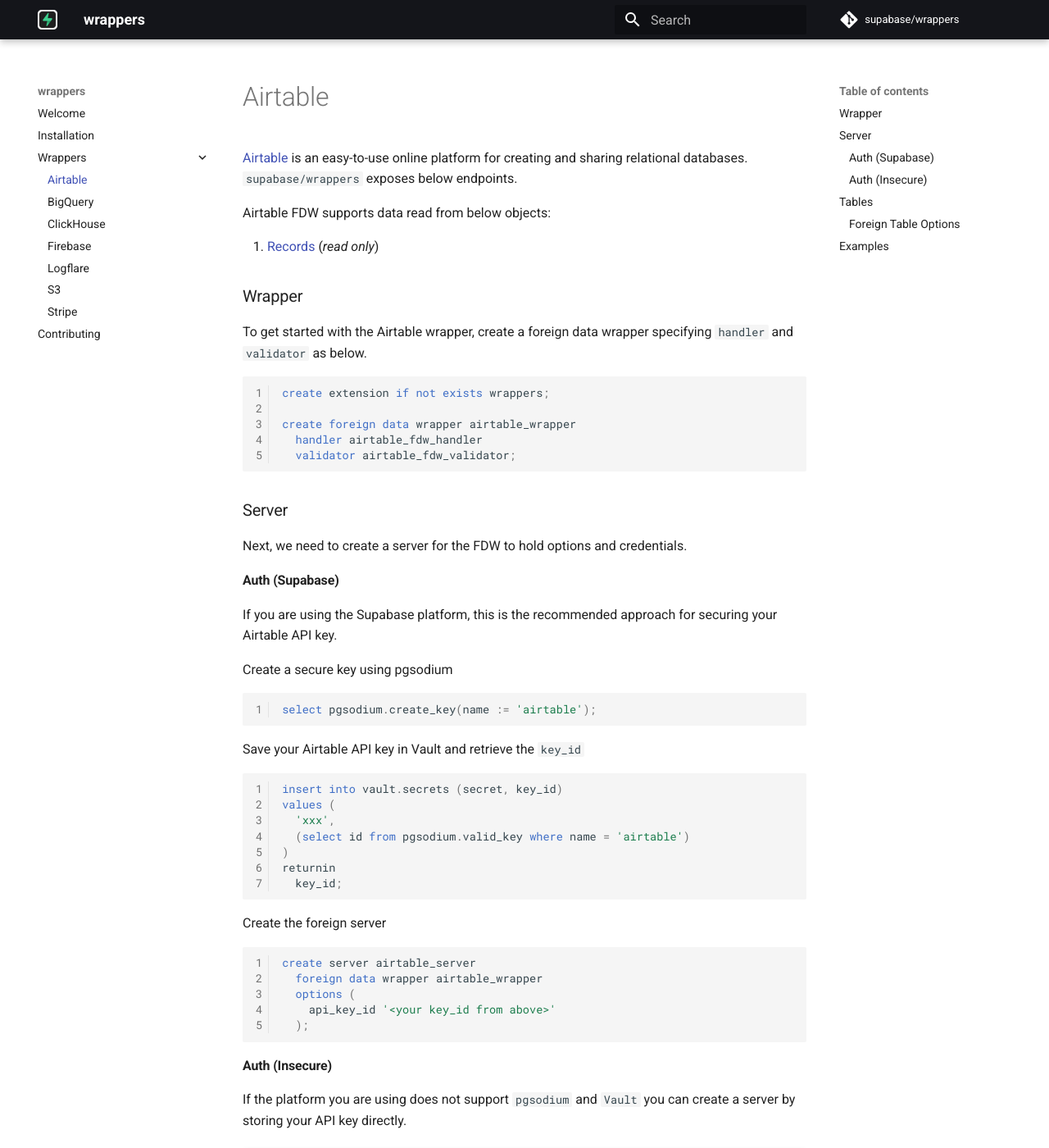
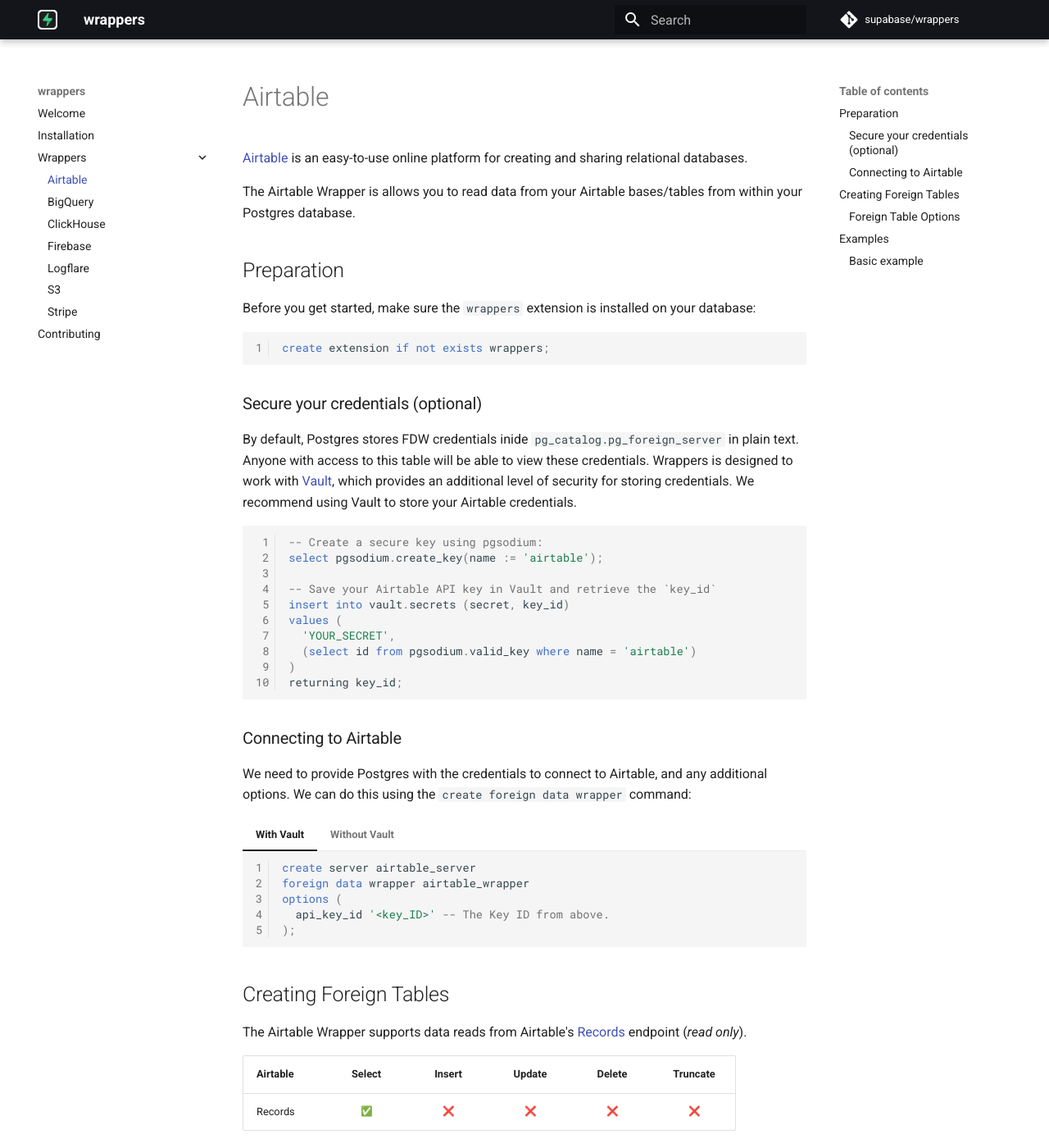
Before and after one commit to supabase/wrappers, an MkDocs documentation site: the page built from docs/airtable.md, in a window 1280 px wide and 1400 px high. Shown: the whole window at 82% size. Built offline with MkDocs 1.6.1 and Material for MkDocs 9.7.7, drawn with Linux system fonts in a browser that asks for light colours; emoji names are drawn with the system emoji font; comment, search, counter and statistics services are not loaded; some of the changed text lies outside the part shown.

Commit message:
testing a new format to see if we can use "federated docs" for Wrappers

````diff
--- a/docs/airtable.md
+++ b/docs/airtable.md
@@ -1,85 +1,94 @@
-[Airtable](https://www.airtable.com) is an easy-to-use online platform for creating and sharing relational databases. `supabase/wrappers` exposes below endpoints.
+[Airtable](https://www.airtable.com) is an easy-to-use online platform for creating and sharing relational databases.
 
-Airtable FDW supports data read from below objects:
+The Airtable Wrapper is allows you to read data from your Airtable bases/tables from within your Postgres database.
 
-1. [Records](https://airtable.com/developers/web/api/list-records) (*read only*)
+## Preparation
 
-### Wrapper
-To get started with the Airtable wrapper, create a foreign data wrapper specifying `handler` and `validator` as below.
+Before you get started, make sure the `wrappers` extension is installed on your database:
 
 ```sql
 create extension if not exists wrappers;
-
-create foreign data wrapper airtable_wrapper
-  handler airtable_fdw_handler
-  validator airtable_fdw_validator;
 ```
 
-### Server
+### Secure your credentials (optional)
 
-Next, we need to create a server for the FDW to hold options and credentials.
+By default, Postgres stores FDW credentials inide `pg_catalog.pg_foreign_server` in plain text. Anyone with access to this table will be able to view these credentials. Wrappers is designed to work with [Vault](https://supabase.com/docs/guides/database/vault), which provides an additional level of security for storing credentials. We recommend using Vault to store your Airtable credentials.
 
-#### Auth (Supabase)
+```sql
+-- Create a secure key using pgsodium:
+select pgsodium.create_key(name := 'airtable');
 
-If you are using the Supabase platform, this is the recommended approach for securing your Airtable API key.
-
-Create a secure key using pgsodium
-```sql
-select pgsodium.create_key(name := 'airtable');
+-- Save your Airtable API key in Vault and retrieve the `key_id`
+insert into vault.secrets (secret, key_id)
+values (
+  'YOUR_SECRET',
+  (select id from pgsodium.valid_key where name = 'airtable')
+)
+returning key_id;
 ```
 
-Save your Airtable API key in Vault and retrieve the `key_id`
-```sql
-insert into vault.secrets (secret, key_id)
-values (
-  'xxx',
-  (select id from pgsodium.valid_key where name = 'airtable')
-)
-returnin
-  key_id;
-```
+### Connecting to Airtable
 
-Create the foreign server
-```sql
-create server airtable_server
-  foreign data wrapper airtable_wrapper
-  options (
-    api_key_id '<your key_id from above>'
-  );
-```
-
-#### Auth (Insecure)
-
-If the platform you are using does not support `pgsodium` and `Vault` you can create a server by storing your API key directly.
+We need to provide Postgres with the credentials to connect to Airtable, and any additional options. We can do this using the `create foreign data wrapper` command:
 
 
-!!! important
+=== "With Vault"
 
-    Credentials stored using this method can be viewed as plain text by anyone with access to `pg_catalog.pg_foreign_server`
+    ```sql
+    create server airtable_server
+    foreign data wrapper airtable_wrapper
+    options (
+      api_key_id '<key_ID>' -- The Key ID from above.
+    );
+    ```
+
+=== "Without Vault"
+
+    ```sql
+    create server airtable_server
+      foreign data wrapper airtable_wrapper
+      options (
+        api_url 'https://api.airtable.com/v0',  -- Airtable API url, optional
+        api_key 'sk_test_xxx'  -- Airtable API key, required
+      );
+    ```
+
+## Creating Foreign Tables
+
+The Airtable Wrapper supports data reads from Airtable's [Records](https://airtable.com/developers/web/api/list-records) endpoint (*read only*).
+
+| Airtable    | Select            | Insert            | Update            | Delete            | Truncate          |
+| ----------- | :----:            | :----:            | :----:            | :----:            | :----:            |
+| Records     | :white_check_mark:| :x:               | :x:               | :x:               | :x:               |
+
+For example:
 
 ```sql
-create server airtable_server
-   foreign data wrapper airtable_wrapper
-   options (
-     api_url 'https://api.airtable.com/v0',  -- Airtable API url, optional
-     api_key 'sk_test_xxx'  -- Airtable API key, required
-   );
+create foreign table my_foreign_table (
+  name text,
+  -- other fields
+)
+server airtable_server
+options (
+  base_id 'appXXXX',
+  table_id 'tblXXXX'
+);
 ```
-
-### Tables
-
-The Airtable foreign data wrapper supports data read from [Records](https://airtable.com/developers/web/api/list-records) endpoint.
 
 #### Foreign Table Options
 
 The full list of foreign table options are below:
 
-- `base_id` - Airtable base id the table belongs to, required.
-- `table_id` - Airtable table id, required.
+- `base_id` - Airtable Base ID the table belongs to, required.
+- `table_id` - Airtable table ID, required.
 
-### Examples
+## Examples
 
 Some examples on how to use Airtable foreign tables.
+
+### Basic example
+
+This will create a "foreign table" inside your Postgres database called `airtable_table`:
 
 ```sql
 create foreign table airtable_table (
@@ -89,11 +98,15 @@
   amount numeric,
   updated_at timestamp
 )
-  server airtable_server
-  options (
-    base_id 'appTc3yI68KN6ukZc',
-    table_id 'tbltiLinE56l3YKfn'
-  );
+server airtable_server
+options (
+  base_id 'appTc3yI68KN6ukZc',
+  table_id 'tbltiLinE56l3YKfn'
+);
+```
 
+You can now fetch your Airtable data from within your Postgres database:
+
+```sql
 select * from airtable_table;
 ```
````
